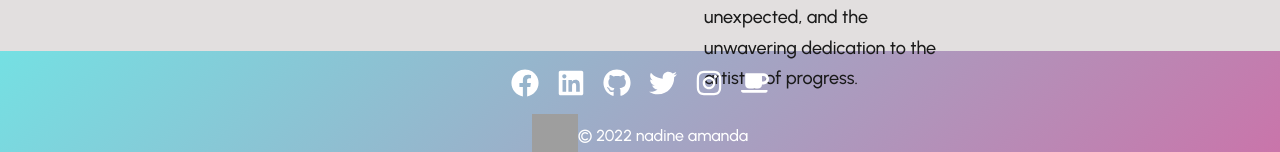
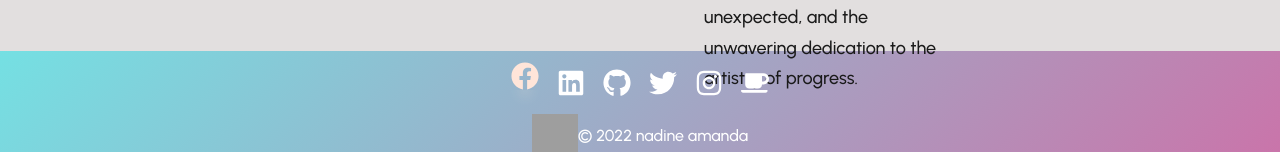
Before and after one commit to nadin3amanda/nadine-portfolio, a React (Create React App) app: page /about in a window 1280 px wide. In both pictures the pointer is over the icon 525 px from the left and 1786 px from the top of the page. Shown: the part 1703-1855 px from the top of the page. Built offline with nearby package versions, Linux system fonts and the light colour scheme; grey boxes are pictures that could not be loaded; a web font is replaced by a local one.

Commit message:
adds hover effects

```diff
--- a/src/styles/Footer.css
+++ b/src/styles/Footer.css
@@ -28,7 +28,15 @@
   color: white;
   margin: 9px;
   font-size: 28px;
-  cursor: crosshair;
+}
+
+.socialMedia svg:hover,
+.socialMedia svg:focus {
+  color: #ffe5d9;
+  box-shadow: 0 0.5em 0.5em -0.4em;
+  transform: translateY(-0.25em);
+  transition: 0.3s ease-out;
+  cursor: pointer;
 }
 
 .footer p {
```
